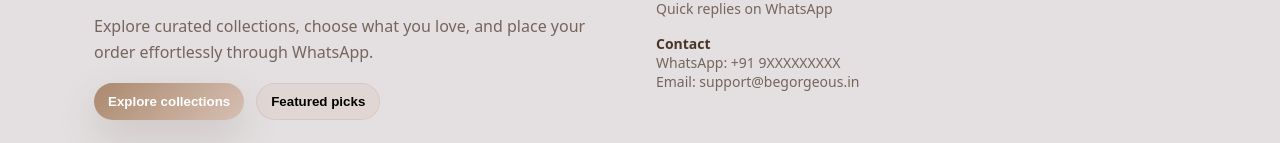
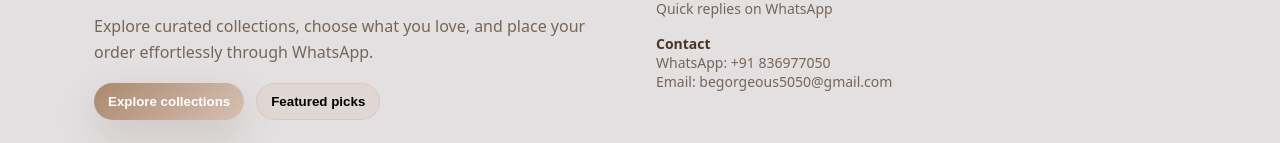
Before and after one commit to sktabby/Be-gorgeous, a React (Vite) app: page / in a window 1280 px wide. Shown: the part 2142-2285 px from the top of the page. Built offline with nearby package versions, Linux system fonts and the light colour scheme; no server answers; the database is empty.

Commit message:
commited by aqsa 100% done!

```diff
--- a/src/components/home/FooterCTA.jsx
+++ b/src/components/home/FooterCTA.jsx
@@ -124,8 +124,8 @@ export default function FooterCTA({ onExplore, onFeatured }) {
 
             <div>
               <strong style={{ color: "#493628" }}>Contact</strong>
-              <div>WhatsApp: +91 9XXXXXXXXX</div>
-              <div>Email: support@begorgeous.in</div>
+              <div>WhatsApp: +91 836977050</div>
+              <div>Email: begorgeous5050@gmail.com</div>
             </div>
           </div>
         </div>
```
